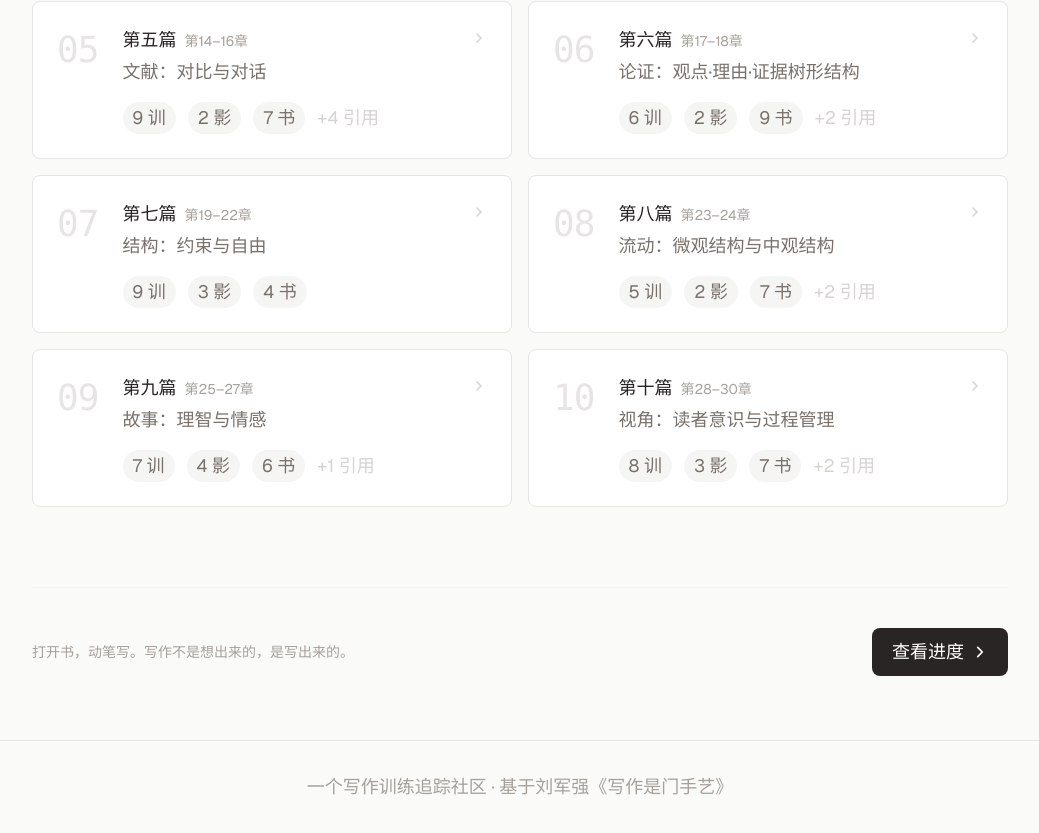
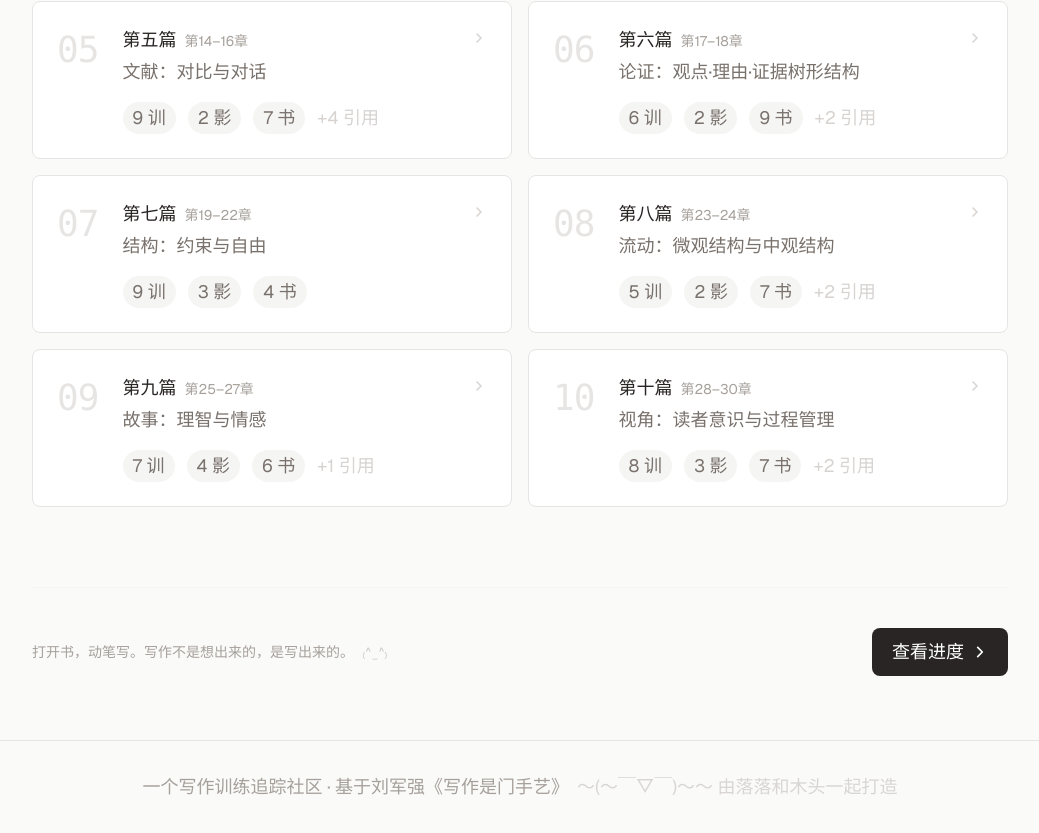
Before and after one commit to Underwood002/writing-liu-junqiang-craft, a Next.js app: page / in a window 1280 px wide. Shown: the part 817-1650 px from the top of the page, without its empty margins (120-1159 px from the left). Built offline with nearby package versions, Linux system fonts and the light colour scheme; no server answers.

Commit message:
首页和底部加了小彩蛋 ～(￣▽￣)～

```diff
--- a/src/app/page.tsx
+++ b/src/app/page.tsx
@@ -89,6 +89,7 @@ export default function Home() {
         <div className="flex flex-col items-center gap-5 sm:flex-row sm:justify-between">
           <p className="text-sm text-stone-400 text-center sm:text-left">
             打开书，动笔写。写作不是想出来的，是写出来的。
+            <span className="select-none ml-2 opacity-50 hover:opacity-100 transition-opacity">₍^   ̫   ^₎</span>
           </p>
           <Link
             href="/dashboard"
--- a/src/app/providers.tsx
+++ b/src/app/providers.tsx
@@ -132,6 +132,8 @@ export function Providers({ children }: { children: React.ReactNode }) {
 
       <footer className="border-t border-stone-200 py-6 sm:py-8 text-center text-base sm:text-lg text-stone-400 px-4">
         一个写作训练追踪社区 · 基于刘军强《写作是门手艺》
+        <br className="sm:hidden" />
+        <span className="select-none opacity-40 mt-1 sm:mt-0 sm:ml-2 inline-block">～(～￣▽￣)～～ 由落落和木头一起打造</span>
       </footer>
     </ThemeCtx.Provider>
   )
```
